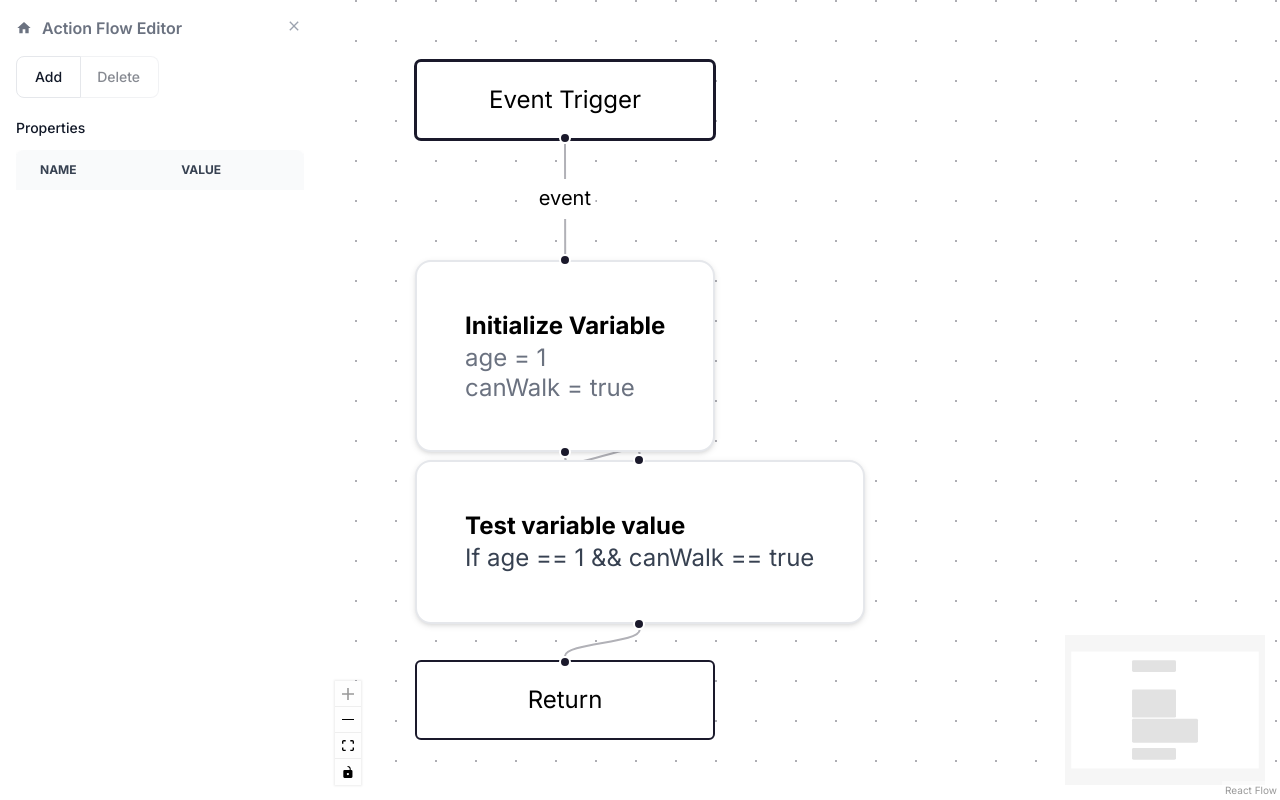
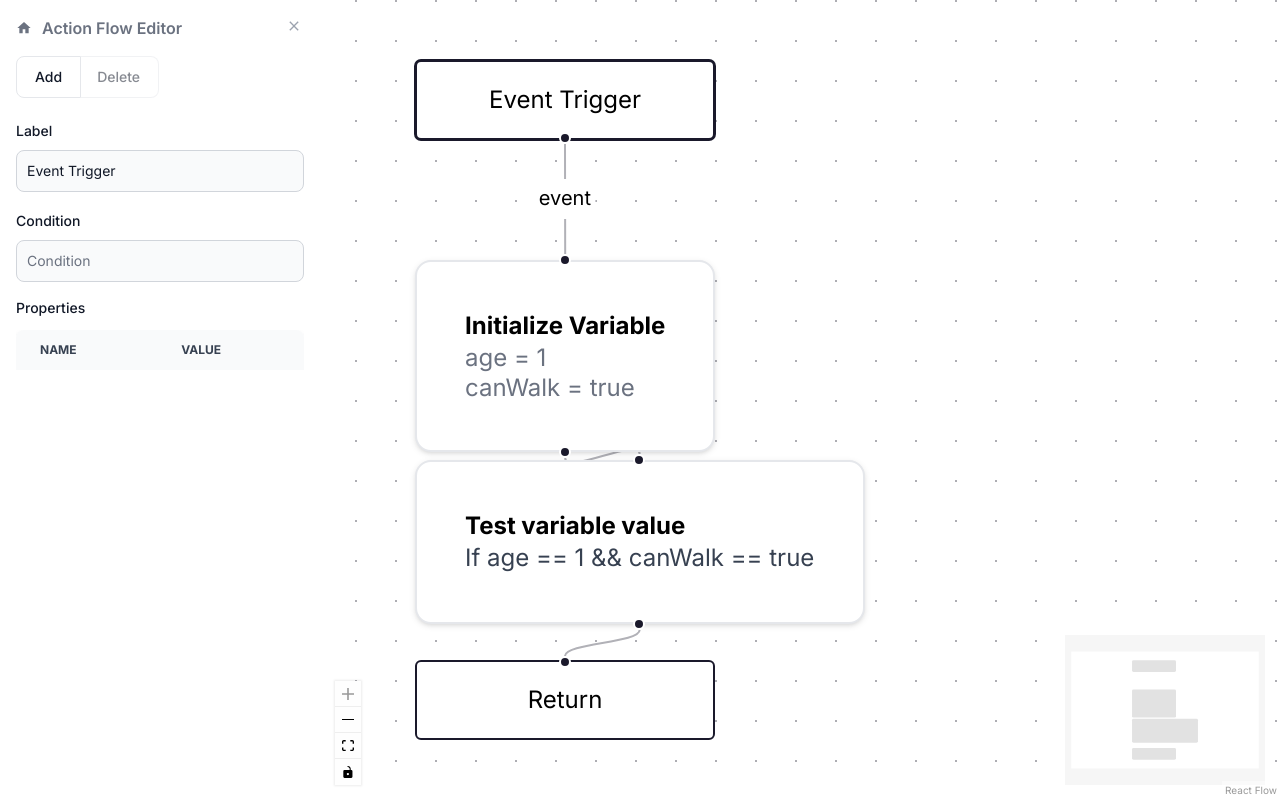
Before and after one commit to jakemoresca/ActionFlow, a Next.js app in the folder actionFlow.editor/: page / in a window 1280 px wide. Both pictures are taken after a click on the element "Event Trigger". Built offline with nearby package versions, Linux system fonts and the light colour scheme.

Commit message:
add label and condition properties

```diff
--- a/actionFlow.editor/src/components/controls/table-properties.tsx
+++ b/actionFlow.editor/src/components/controls/table-properties.tsx
@@ -1,8 +1,10 @@
 import { Table, TextInput } from "flowbite-react";
+import { ChangeEvent } from "react";
 
 export type TablePropertiesData = {
   properties?: Record<string, string>[];
   columnDefinitions: TablePropertiesColumnDefinition[]
+  handlePropertyChange?: (event: ChangeEvent<HTMLInputElement>) => void
 };
 
 export type TablePropertiesColumnDefinition = {
@@ -18,7 +20,7 @@ export enum TablePropertiesColumnType {
   NumberField
 }
 
-export default function TableProperties({ properties, columnDefinitions }: TablePropertiesData) {
+export default function TableProperties({ properties, columnDefinitions, handlePropertyChange }: TablePropertiesData) {
 
   const columnCount = columnDefinitions.length;
 
@@ -64,7 +66,7 @@ export default function TableProperties({ properties, columnDefinitions }: Table
       case TablePropertiesColumnType.Label:
         return (<Table.Cell key={key}>{property[columnDefinition.field]}</Table.Cell>)
       case TablePropertiesColumnType.TextField:
-        return (<Table.Cell key={key}><TextInput name={id} placeholder={columnDefinition.name} value={property[columnDefinition.field]} /></Table.Cell>)
+        return (<Table.Cell key={key}><TextInput name={id} placeholder={columnDefinition.name} value={property[columnDefinition.field]} onChange={handlePropertyChange} /></Table.Cell>)
     }
   }
 
--- a/actionFlow.editor/src/components/left-pane/ActionDrawer.tsx
+++ b/actionFlow.editor/src/components/left-pane/ActionDrawer.tsx
@@ -3,6 +3,7 @@ import { Node } from "@xyflow/react";
 import { getNodeColumnDefinition, toTableProperties } from "@/modules/nodes/node-column-definition-provider";
 import { BaseNodeData } from "../nodes/BaseNode";
 import TableProperties from "../controls/table-properties";
+import NodeProperties from "./NodeProperties";
 
 export type ActionDrawerData = {
   onAddAction?: () => void;
@@ -32,10 +33,7 @@ export default function ActionDrawer({ onAddAction: addAction, onDeleteAction, s
 
     if (!selectedNode) return (<></>)
 
-    const nodeColumnDefinitions = getNodeColumnDefinition(selectedNode.type!)
-    const tableProperties = toTableProperties(selectedNode.data as BaseNodeData);
-
-    return (<TableProperties columnDefinitions={nodeColumnDefinitions} properties={tableProperties} />)
+    return (<NodeProperties node={selectedNode}></NodeProperties>)
   }
 
   return (
@@ -47,9 +45,6 @@ export default function ActionDrawer({ onAddAction: addAction, onDeleteAction, s
           <Button color="gray" disabled={!canDelete} onClick={() => onDeleteAction && onDeleteAction()}>Delete</Button>
         </Button.Group>
         <div className="mb-6 mt-5">
-          <Label htmlFor="title" className="mb-2 block">
-            Properties
-          </Label>
           {createPropetiesSection()}
         </div>
       </Drawer.Items>
--- /dev/null
+++ b/actionFlow.editor/src/components/left-pane/NodeProperties.tsx
@@ -0,0 +1,48 @@
+import { Node } from "@xyflow/react";
+import { BaseNodeData } from "../nodes/BaseNode";
+import { getNodeColumnDefinition, toTableProperties } from "@/modules/nodes/node-column-definition-provider";
+import TableProperties from "../controls/table-properties";
+import { Label, TextInput } from "flowbite-react";
+import { ChangeEvent } from "react";
+
+export type NodePropertiesData = {
+    node: Node
+}
+
+export default function NodeProperties({ node }: NodePropertiesData) {
+
+    const data = node.data as BaseNodeData;
+    const nodeColumnDefinitions = getNodeColumnDefinition(node.type!)
+    const tableProperties = toTableProperties(node.data as BaseNodeData);
+
+    const label = data.label == null ? "" : data.label;
+    const condition = data.condition == null ? "" : data.condition;
+
+    const handleChange = (event: ChangeEvent<HTMLInputElement>) => {
+
+    }
+
+    return (
+        <>
+            <form className="flex max-w-md flex-col gap-4">
+                <div>
+                    <div className="mb-2 block">
+                        <Label htmlFor="label" value="Label" />
+                    </div>
+                    <TextInput id="label" type="text" placeholder="Label" value={label} onChange={handleChange} />
+                </div>
+                <div>
+                    <div className="mb-2 block">
+                        <Label htmlFor="condition" value="Condition" />
+                    </div>
+                    <TextInput id="condition" type="text" placeholder="Condition" value={condition} onChange={handleChange} />
+                </div>
+            </form>
+
+            <Label htmlFor="title" className="mb-2 block mt-4">
+                Properties
+            </Label>
+            <TableProperties columnDefinitions={nodeColumnDefinitions} properties={tableProperties} handlePropertyChange={handleChange} />
+        </>
+    );
+}
```
